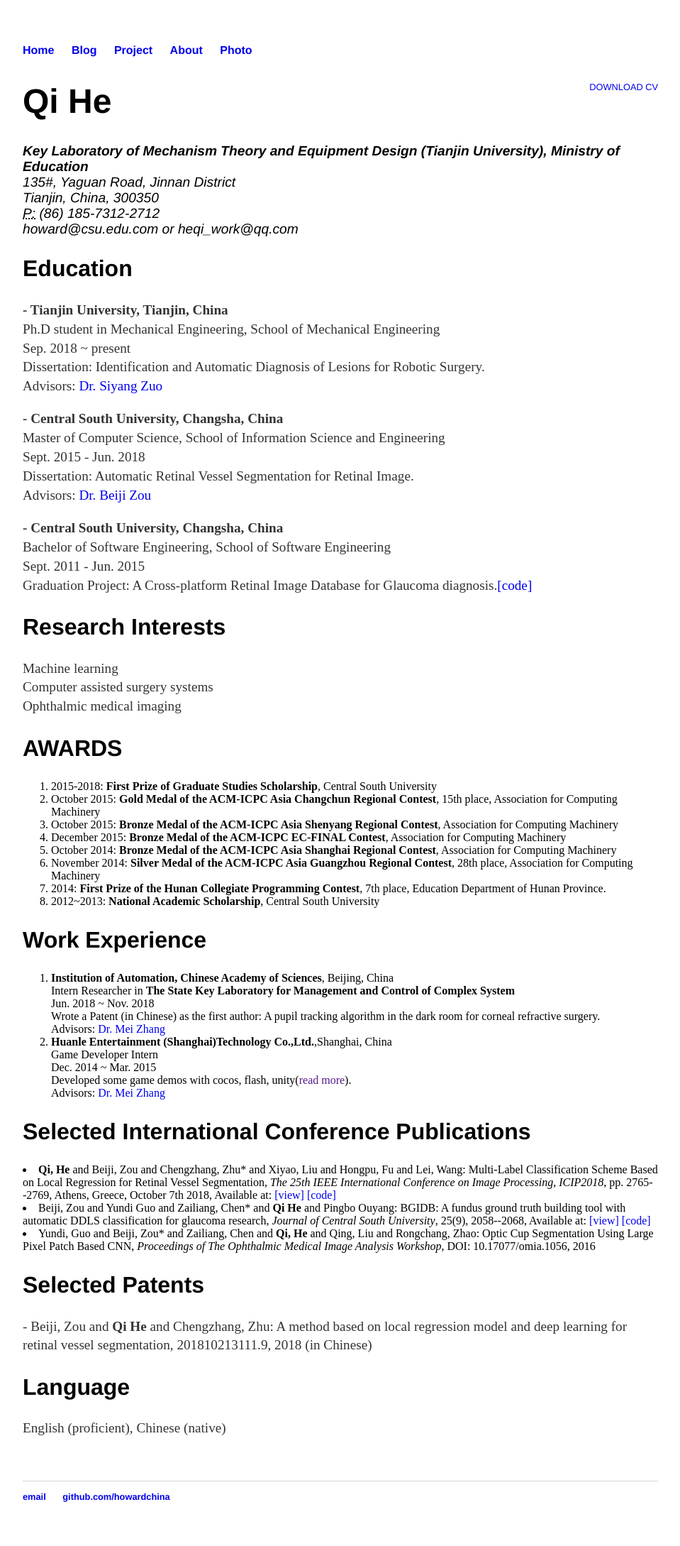
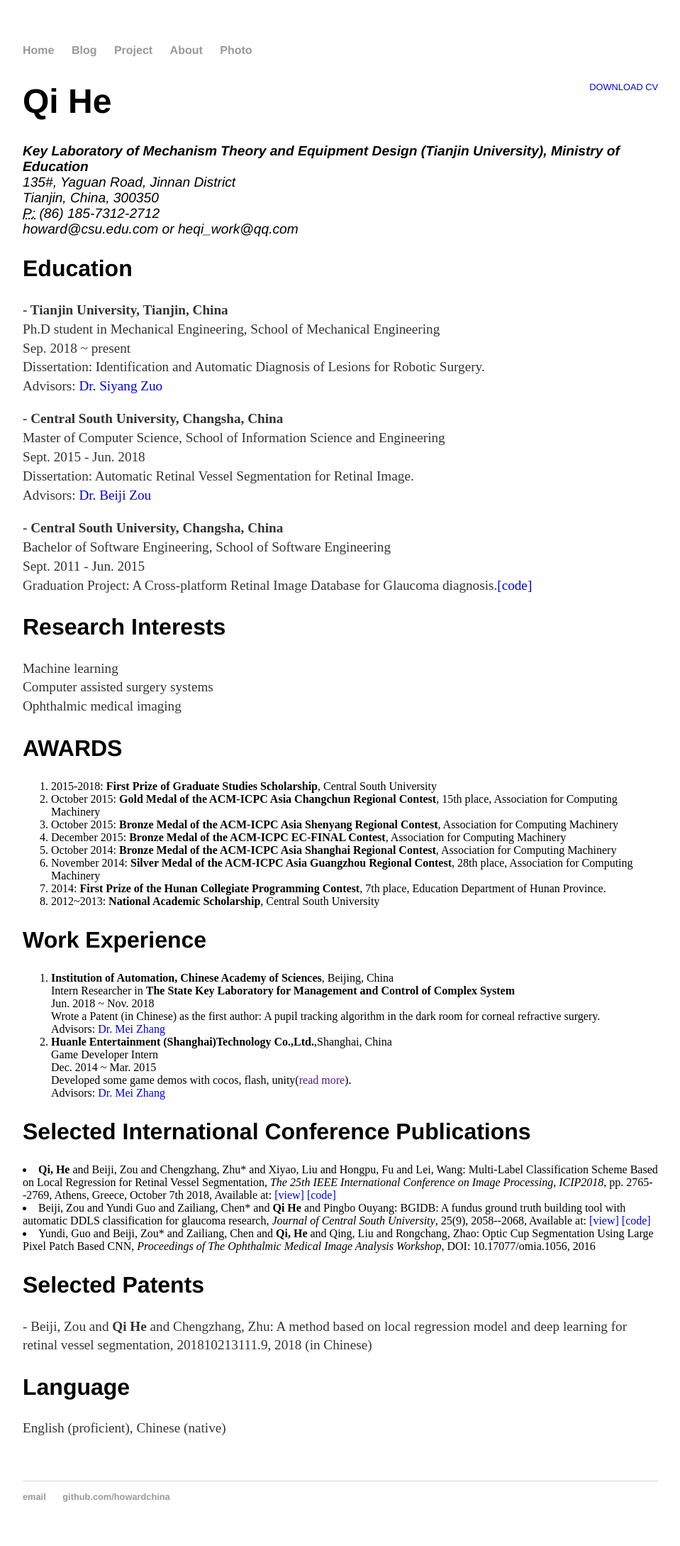
Before and after one commit to howardchina/howardchina.github.io, a Jekyll site: the page built from index.html, in a window 1280 px wide. Shown: the whole page at 71% size, without its empty margins (160-1119 px from the left). Built offline with Jekyll 4.4.1, drawn with Linux system fonts in a browser that asks for light colours.

Commit message:
revise blog layouts

```diff
--- a/css/main.css
+++ b/css/main.css
@@ -23,6 +23,9 @@ h2.tag {
 
 nav ul, footer ul { font-size: 1em; font-family: 'Helvetica', 'Arial', 'Sans-Serif'; padding: 0px; list-style: none; font-weight: bold; }
 nav ul li, footer ul li { display: inline; margin-right: 20px; }
+nav ul a, footer ul a {
+  color: #999;
+}
 
 footer { border-top: 1px solid #d5d5d5; font-size: .8em; }
 
```
Also changed, not shown: _layouts/default.html (indentation only).
